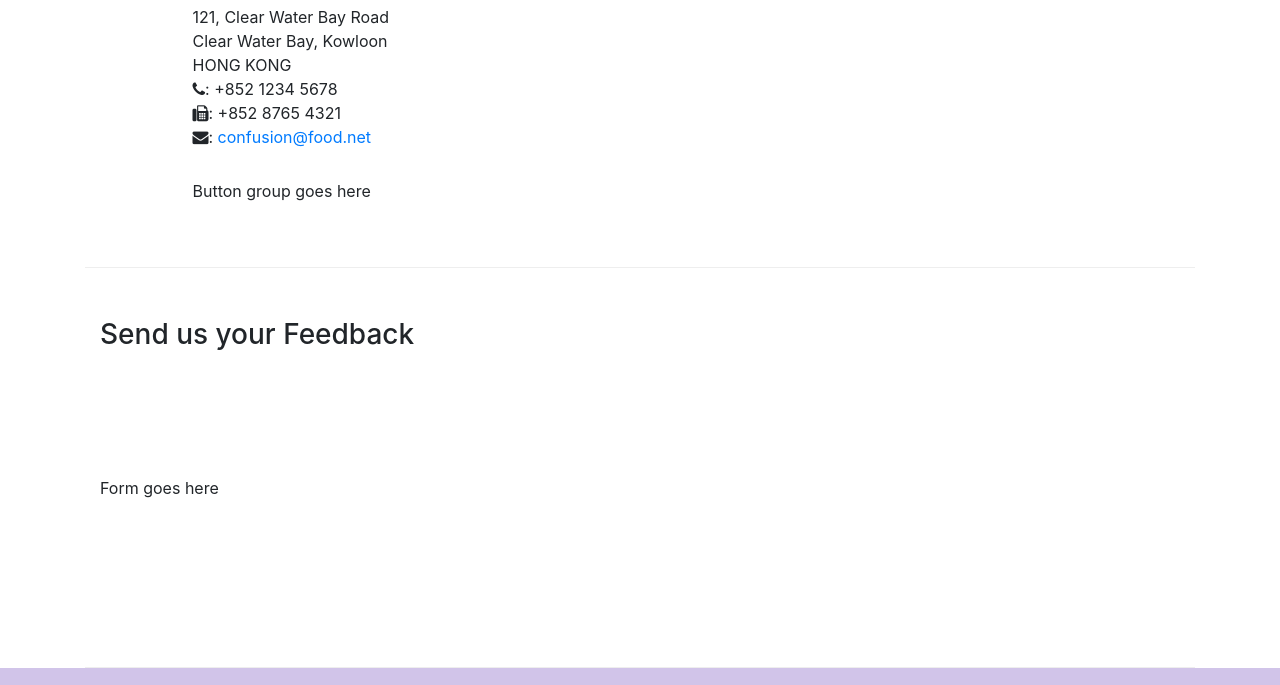
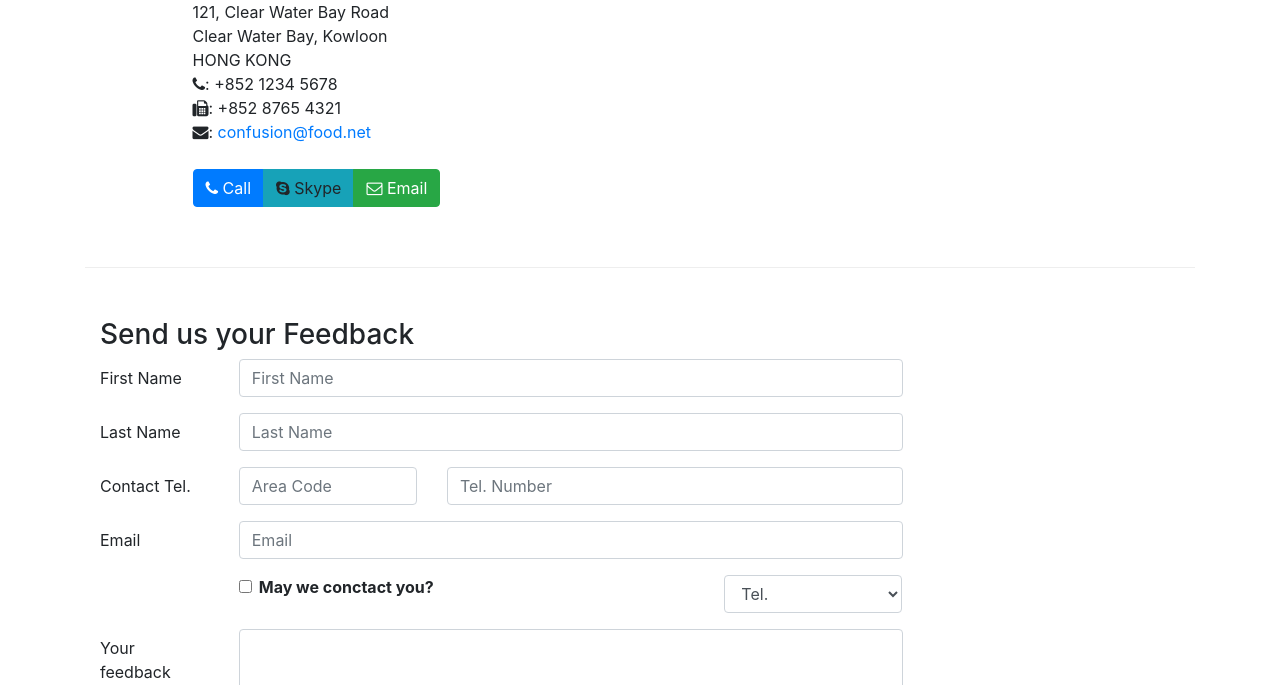
Before and after one commit to diegocejj/WebPageHongKong, a website: page contactus.html in a window 1280 px wide. Shown: the part 597-1282 px from the top of the page. Drawn offline with nearby package versions, Linux system fonts and the light colour scheme.

Commit message:
Form Contact complete

```diff
--- a/contactus.html
+++ b/contactus.html
@@ -79,7 +79,11 @@
                 <h5>Map of our Location</h5>
             </div>
             <div class="col-12 col-sm-11 offset-sm-1">
-                Button group goes here
+                <div class="btn-group" role="group">
+                    <a role="button" class="btn btn-primary" href="tel:+85212345678"><i class="fa fa-phone"></i> Call</a>
+                    <a role="button" class="btn btn-info"><i class="fa fa-skype"></i> Skype</a>
+                    <a role="button" class="btn btn-success" href="mailto:confusion@food.net"><i class="fa fa-envelope-o"></i> Email</a>
+                </div>
             </div>
         </div>
 
@@ -88,7 +92,77 @@
               <h3>Send us your Feedback</h3>
            </div>
             <div class="col-12 col-md-9">
-                Form goes here
+                <form>
+                    <div class="form-group row">
+                        <label for="firstname" class="col-md-2 col-form-label">First Name</label>
+                        <div class="col-md-10">
+                            <input type="text" class="form-control" id="firstname" name="firstname"
+                                placeholder="First Name">
+                        </div>
+                    </div>
+
+                    <div class="form-group row">
+                        <label for="lastname" class="col-md-2 col-form-label">Last Name</label>
+                        <div class="col-md-10">
+                            <input type="text" class="form-control" id="lastname" name="lastname"
+                                placeholder="Last Name">
+                        </div>
+                    </div>
+
+                    <div class="form-group row">
+                        <label for="telnum" class="col-12 col-md-2 col-form-label">Contact Tel.</label>
+                        <div class="col-5 col-md-3">
+                            <input type="tel" class="form-control" id="areacode" name="areacode"
+                                placeholder="Area Code">
+                        </div>
+                        <div class="col-7 col-md-7">
+                            <input type="tel" class="form-control" id="telnum" name="telnum"
+                                placeholder="Tel. Number">
+                        </div>
+                    </div>
+
+                    <div class="form-group row">
+                        <label for="emailid" class="col-md-2 col-form-label">Email</label>
+                        <div class="col-md-10">
+                            <input type="email" class="form-control" id="emailid" name="emailid"
+                                placeholder="Email">
+                        </div>
+                    </div>
+
+                    <div class="form-group row">
+                        <div class="col-md-6 offset-md-2">
+                            <div class="form-check">
+                                <input type="checkbox" class="form-check-input" name="approve" id="approve"
+                                    value="">
+                                <label class="form-check-label" for="approve">
+                                    <strong>May we conctact you?</strong>
+                            </div>
+                        </div>
+                        <div class="col-md-3 offset-md-1">
+                            <select class="form-control">
+                                <option>Tel.</option>
+                                <option>Email</option>
+                            </select>
+                        </div>
+                    </div>
+
+                    <div class="form-group row">
+                        <label for="feedback" class="col-md-2 col-form-label">Your feedback</label>
+                        <div class="col-md-10">
+                            <textarea class="form-control" id="feedback" name="feedback"
+                                rows="12"></textarea>
+                        </div>
+                    </div>
+
+                    <div class="form-group row">
+                        <div class="offset-md-2 col-md-10">
+                            <button type="submit" class="btn btn-primary">
+                                Send Feedback
+                            </button>
+                        </div>
+                    </div>
+
+                </form>
             </div>
              <div class="col-12 col-md">
             </div>
```
